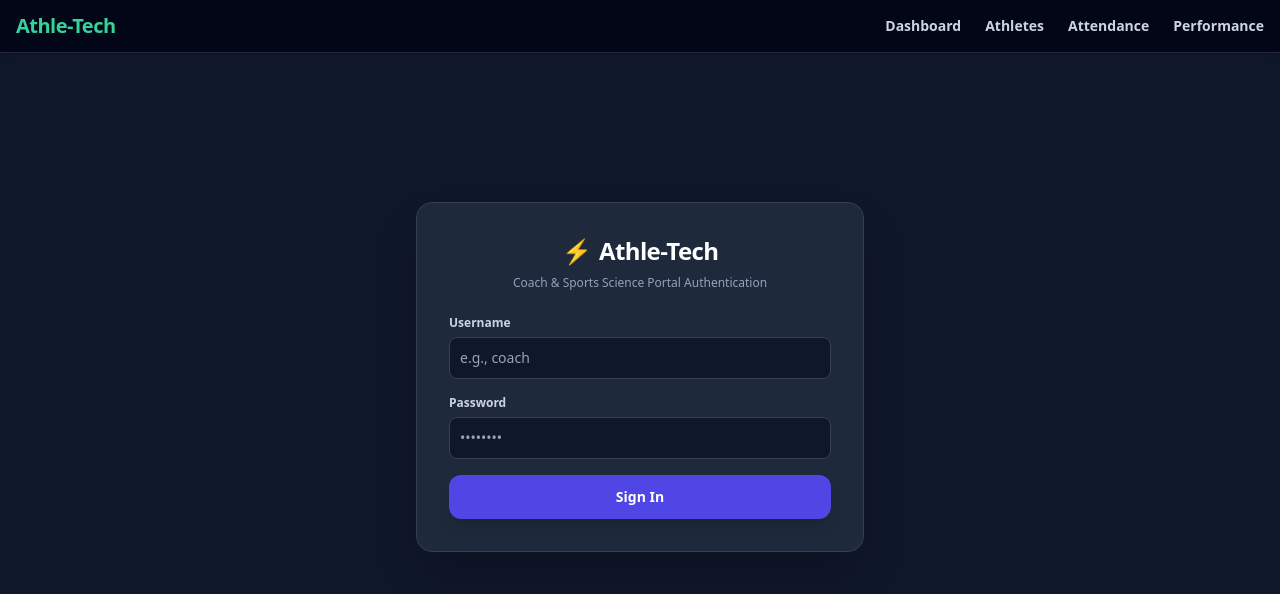
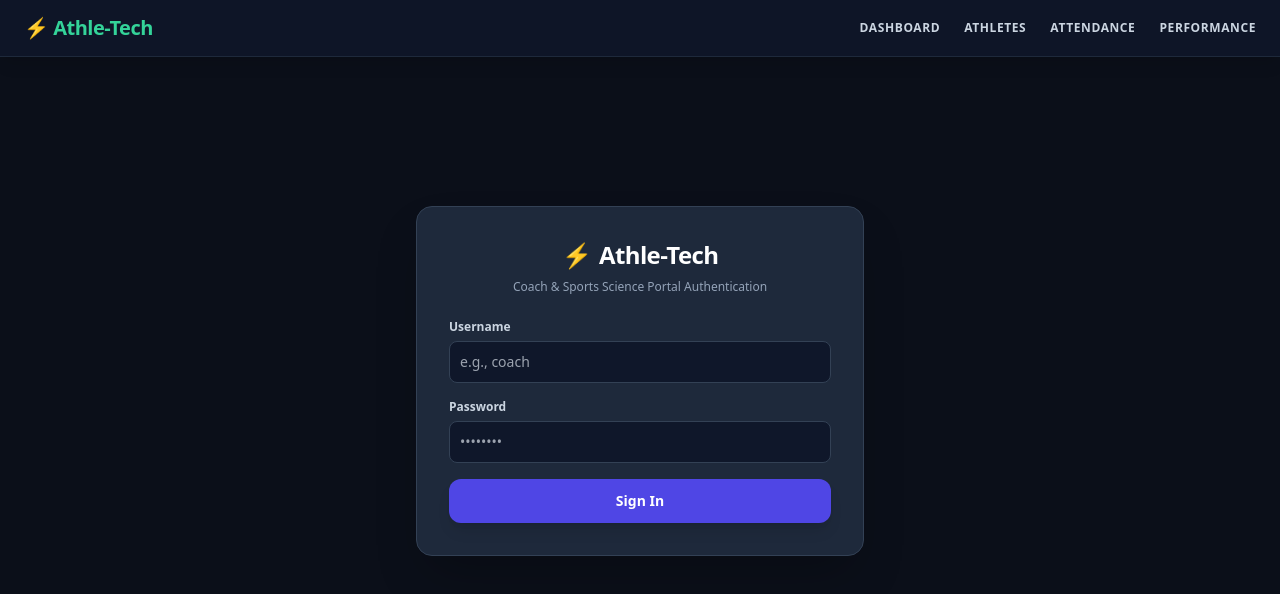
Before and after one commit to ViweTeko/athle-tech, a Vue app in the folder frontend/: page /login in a window 1280 px wide. Shown: the top 594 px of the page. Built offline with nearby package versions, Linux system fonts and the light colour scheme.

Commit message:
fix(attendance): route session log submissions through apiFetch and enable deep-link query selection

```diff
--- a/frontend/src/App.vue
+++ b/frontend/src/App.vue
@@ -1,84 +1,56 @@
 <!--
-  frontend/src/App.vue
-
-  Root application shell for Athle-Tech.
-  Provides persistent top navigation, toast notifications, and dynamic
-  client-side page rendering via Vue Router.
+  @fileoverview Root application shell with top navigation and view routing.
+  @module frontend/src/App.vue
 -->
 <script setup lang="ts">
 import { ref } from 'vue';
-import { RouterLink, RouterView } from 'vue-router';
+import { RouterLink, RouterView, useRouter } from 'vue-router';
 import { Athlete } from './components/athletes/types';
 import { useAuth } from './auth/useAuth';
 
-
+const router = useRouter();
 const { isAuthenticated, logout } = useAuth();
 const notification = ref<string | null>(null);
 
 function handleLogWorkload(athlete: Athlete) {
-  notification.value = `Navigating to Workload Logger for ${athlete.first_name} ${athlete.last_name}`;
-  setTimeout(() => { notification.value = null; }, 4000);
+  notification.value = `Opening logger for ${athlete.first_name} ${athlete.last_name}...`;
+  setTimeout(() => {
+    notification.value = null;
+  }, 2500);
+  router.push(`/attendance?athlete=${athlete.id}`);
 }
 </script>
 
 <template>
-  <div class="app-layout min-h-screen bg-slate-900 text-slate-100 flex flex-col font-sans">
-    <!-- Top Navigation Header -->
-    <header class="bg-slate-950 border-b border-slate-800 shadow-md sticky top-0 z-50">
-      <div class="max-w-7xl mx-auto px-4 py-3 flex items-center justify-between">
+  <div class="min-h-screen bg-canvas text-slate-100 flex flex-col font-sans">
+    <header class="bg-surface/90 backdrop-blur-md border-b border-slate-800 sticky top-0 z-50 shadow-lg">
+      <div class="max-w-7xl mx-auto px-6 py-3.5 flex items-center justify-between">
         <div class="flex items-center space-x-3">
-          <span class="text-xl font-bold tracking-tight text-emerald-400">Athle-Tech</span>
+          <span class="text-xl font-black tracking-tight text-emerald-400">⚡ Athle-Tech</span>
         </div>
-        <nav class="flex space-x-6 text-sm font-semibold">
-          <RouterLink
-            to="/"
-            class="text-slate-300 hover:text-emerald-400 transition-colors py-1"
-            active-class="text-emerald-400 border-b-2 border-emerald-400"
+        <nav class="flex items-center space-x-6 text-xs font-semibold uppercase tracking-wider">
+          <RouterLink to="/" class="text-slate-300 hover:text-emerald-400 transition-colors py-1" active-class="text-emerald-400 border-b-2 border-emerald-400">Dashboard</RouterLink>
+          <RouterLink to="/athletes" class="text-slate-300 hover:text-emerald-400 transition-colors py-1" active-class="text-emerald-400 border-b-2 border-emerald-400">Athletes</RouterLink>
+          <RouterLink to="/attendance" class="text-slate-300 hover:text-emerald-400 transition-colors py-1" active-class="text-emerald-400 border-b-2 border-emerald-400">Attendance</RouterLink>
+          <RouterLink to="/performance" class="text-slate-300 hover:text-emerald-400 transition-colors py-1" active-class="text-emerald-400 border-b-2 border-emerald-400">Performance</RouterLink>
+          <button
+            v-if="isAuthenticated"
+            @click="logout"
+            class="text-xs text-rose-400 hover:text-rose-300 px-2.5 py-1 rounded border border-rose-900/60 hover:border-rose-700 transition"
           >
-          <button
-              v-if="isAuthenticated"
-              @click="logout"
-              class="text-xs text-rose-400 hover:text-rose-300 font-semibold px-2 py-1 rounded border border-rose-950 hover:border-rose-800 transition-colors"
-          >
-              Logout
+            Logout
           </button>
-            Dashboard
-          </RouterLink>
-          <RouterLink
-            to="/athletes"
-            class="text-slate-300 hover:text-emerald-400 transition-colors py-1"
-            active-class="text-emerald-400 border-b-2 border-emerald-400"
-          >
-            Athletes
-          </RouterLink>
-          <RouterLink
-            to="/attendance"
-            class="text-slate-300 hover:text-emerald-400 transition-colors py-1"
-            active-class="text-emerald-400 border-b-2 border-emerald-400"
-          >
-            Attendance
-          </RouterLink>
-          <RouterLink
-            to="/performance"
-            class="text-slate-300 hover:text-emerald-400 transition-colors py-1"
-            active-class="text-emerald-400 border-b-2 border-emerald-400"
-          >
-            Performance
-          </RouterLink>
         </nav>
       </div>
     </header>
 
-    <!-- Toast Notification Banner -->
     <transition name="toast">
-      <div v-if="notification" class="toast-banner" role="alert">
-        <span class="toast-icon">⚡</span>
-        <span class="toast-message">{{ notification }}</span>
+      <div v-if="notification" class="fixed top-16 right-6 z-50 bg-indigo-600 border border-indigo-400 text-white px-4 py-2.5 rounded-xl shadow-2xl text-xs font-semibold">
+        {{ notification }}
       </div>
     </transition>
 
-    <!-- Main View Outlet -->
-    <main class="app-shell flex-grow max-w-7xl w-full mx-auto p-6">
+    <main class="flex-grow max-w-7xl w-full mx-auto p-6">
       <RouterView @log-workload="handleLogWorkload" />
     </main>
   </div>
--- a/frontend/src/components/attendance/AttendanceLogger.vue
+++ b/frontend/src/components/attendance/AttendanceLogger.vue
@@ -8,6 +8,7 @@
 <script setup lang="ts">
 import { ref, computed, onMounted } from 'vue';
 import { apiFetch } from '../../utils/api';
+import { useRoute } from 'vue-router';
 
 interface AthleteOption {
   id: string;
@@ -30,6 +31,7 @@ interface LogFormState {
 }
 
 const API_BASE_URL = 'http://127.0.0.1:8000/api';
+const route = useRoute();
 
 // Reactive State
 const athletes = ref<AthleteOption[]>([]);
@@ -63,11 +65,14 @@ const fetchAthletes = async () => {
   loading.value = true;
   error.value = null;
   try {
-    const res = await fetch(`${API_BASE_URL}/athletes/`);
-    if (!res.ok) throw new Error('Failed to fetch athletes');
-    const data = await res.json();
+    const data = await apiFetch<AthleteOption[]>('/athletes/');
     athletes.value = data.filter((a: AthleteOption) => a.status !== 'INACTIVE');
-    if (athletes.value.length > 0) {
+
+    // Select the query param athlete if provided, else the first in the list
+    const queryAthleteId = route.query.athlete as string;
+    if (queryAthleteId && athletes.value.some(a => a.id === queryAthleteId)) {
+      form.value.athlete = queryAthleteId;
+    } else if (athletes.value.length > 0) {
       form.value.athlete = athletes.value[0].id;
     }
   } catch (err: any) {
@@ -100,18 +105,10 @@ const handleSubmitLog = async () => {
   };
 
   try {
-    const res = await fetch(`${API_BASE_URL}/attendance/`, {
+    await apiFetch('/attendance/', {
       method: 'POST',
-      headers: {
-        'Content-Type': 'application/json',
-      },
       body: JSON.stringify(payload),
     });
-
-    if (!res.ok) {
-      const errData = await res.json();
-      throw new Error(JSON.stringify(errData));
-    }
 
     successMessage.value = `Logged ${calculatedWorkload.value} AU workload successfully.`;
     form.value.rpe = 5;
```
Also changed, not shown: frontend/src/components/attendance/AttendanceTableRow.vue (+29 -44 lines).
